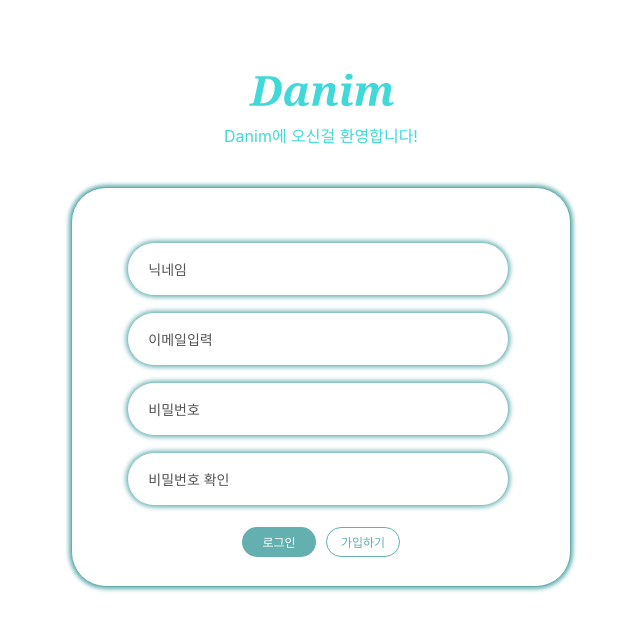
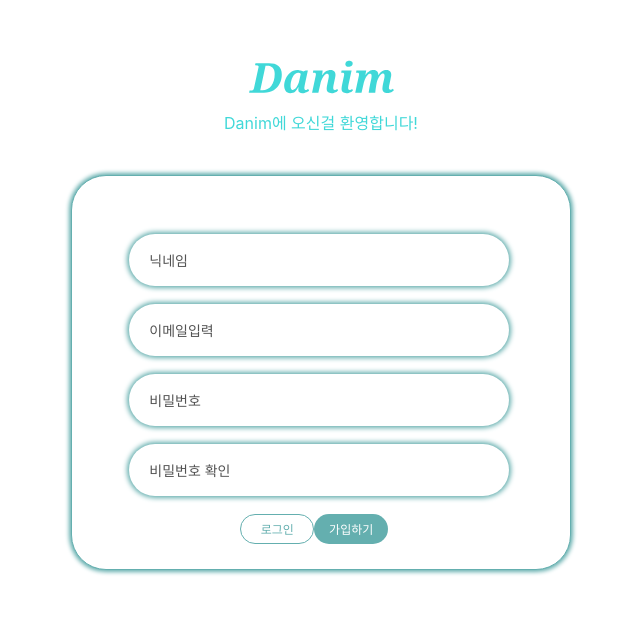
Before and after one commit to codestates-seb/seb40_main_018, a React (Create React App) app in the folder client/: page /signup in a window 1280 px wide. Shown: the part 121-752 px from the top of the page, without its empty margins (319-959 px from the left). Built offline with nearby package versions, Linux system fonts and the light colour scheme.

Commit message:
💄 design: 로그인, 회원가입, 헤더 ui 수정

```diff
--- a/client/src/components/Login-Logout-Signup/LoginForm.js
+++ b/client/src/components/Login-Logout-Signup/LoginForm.js
@@ -1,15 +1,16 @@
 import { useState } from "react";
 import styled from "styled-components";
 import DarkMintButton from "../Button/DarkMintButton";
-import MintCard from "../Card/MintCard";
 import ShortInput from "../Input/ShortInput";
-import { ButtonContainer, InputContainer } from "./SignupForm";
+import { ButtonContainer, InputContainer, MintCard } from "./SignupForm";
 
 export const Move = styled.div`
   background-color: transparent;
   position: relative;
   z-index: 2;
-  margin-top: -252px;
+  justify-content: center;
+  align-items: center;
+  margin-top: 20px;
 `;
 
 export const LoginForm = () => {
@@ -37,6 +38,8 @@ export const LoginForm = () => {
       return false;
     } else if (!isValid("email", email)) {
       setEmailErrMsg("올바른 이메일 형식이 아닙니다.");
+    } else {
+      setEmailErrMsg("");
     }
 
     if (password.length <= 0) {
@@ -44,15 +47,17 @@ export const LoginForm = () => {
       return false;
     } else if (!isValid("password", password)) {
       setPwdErrMsg("Password는 4~12자의 영문 대소문자와 숫자로만 입력하여 주세요.");
+    } else {
+      setPwdErrMsg("");
     }
+
+    return true;
   };
 
   const handleSubmit = (e) => {
     e.preventDefault();
 
-    console.log("로그인 완료!");
-
-    if (!checkInputVal) {
+    if (!checkInputVal()) {
       return false;
     }
 
@@ -77,17 +82,25 @@ export const LoginForm = () => {
 
   return (
     <>
-      <MintCard width="500px" height="240px" />
+      {/* height="240px" */}
+      <MintCard width="500px">
         <Move>
           <InputContainer>
-          <ShortInput text="이메일" name="email" value={email} handlevalue={setEmail} errorMsg={emailErrMsg} />
-          <ShortInput text="비밀번호" type="password" value={password} handlevalue={setPassword} errorMsg={pwdErrMsg} />
+            <ShortInput text="이메일" name="email" value={email} handleValue={setEmail} errorMsg={emailErrMsg} />
+            <ShortInput
+              text="비밀번호"
+              type="password"
+              value={password}
+              handleValue={setPassword}
+              errorMsg={pwdErrMsg}
+            />
             {/* onChange={({ target }) => console.log(target.value)} */}
           </InputContainer>
           <ButtonContainer>
             <DarkMintButton width="74px" text="로그인" handleSubmit={handleSubmit} />
           </ButtonContainer>
         </Move>
+      </MintCard>
     </>
   );
 };
--- a/client/src/components/Login-Logout-Signup/SignupForm.js
+++ b/client/src/components/Login-Logout-Signup/SignupForm.js
@@ -3,23 +3,34 @@ import { Link } from "react-router-dom";
 import styled from "styled-components";
 import DarkLineButton from "../Button/DarkLineButton";
 import DarkMintButton from "../Button/DarkMintButton";
-import MintCard from "../Card/MintCard";
 import ShortInput from "../Input/ShortInput";
 
+export const MintCard = styled.div`
+  height: ${(props) => (props.height ? props.height : "auto")};
+  width: ${(props) => (props.width ? props.width : "auto")};
+  color: hsl(0, 0%, 32%);
+  background-color: hsl(0, 0%, 100%);
+  border: 1px solid hsl(180, 32%, 54%);
+  border-radius: 35px;
+  box-shadow: 0px 0px 4px 2px #63aeae;
+  display: flex;
+  box-sizing: border-box;
+`;
 export const Move = styled.div`
-  position: relative;
+  flex-direction: column;
   z-index: 2;
-  margin-top: -402px;
+  margin-top: 40px;
 `;
 
 export const InputContainer = styled.div`
-  margin: 57.56px 0px 22.14px 0px;
   padding-left: 57.26px;
   padding-right: 57.26px;
+  margin-bottom: 10px;
 `;
 
 export const ButtonContainer = styled.div`
   text-align: center;
+  margin-bottom: 25px;
 `;
 
 export const SignupForm = () => {
@@ -35,8 +46,8 @@ export const SignupForm = () => {
 
   const isValid = (type, value) => {
     const pattern = {
-      // 숫자, 영어, 한국어와 언더스코어, 공백 허용, 최소 2자 닉네임
-      nickname: /^[가-힣ㄱ-ㅎa-zA-Z0-9]{2,}\$/,
+      // 2자 이상 16자 이하, 영어 또는 숫자 또는 한글로 구성
+      nickname: /^(?=.*[a-z0-9가-힣])[a-z0-9가-힣]{2,16}$/,
       // 숫자 (0~9) or 알파벳 (a~z, A~Z) 으로 시작하며 중간에 -_. 문자가 있을 수 있으며 그 후 숫자 (0~9) or 알파벳 (a~z, A~Z)이 올 수도 있고 연달아 올 수도 있고 없을 수도 있다.
       // @ 는 반드시 존재하며 . 도 반드시 존재하고 a~z, A~Z 의 문자가 2,3개 존재하고 i = 대소문자 구분 안한다.
       email: /^[0-9a-zA-Z]([-_.]?[0-9a-zA-Z])*@[0-9a-zA-Z]([-_.]?[0-9a-zA-Z])*.[a-zA-Z]{2,3}$/i,
@@ -57,7 +68,9 @@ export const SignupForm = () => {
       setNameErrMsg("닉네임을 입력해주세요.");
       return false;
     } else if (!isValid("name", name)) {
-      setNameErrMsg("닉네임은 2자의 한글, 영문 대소문자와 숫자로만 입력하여 주세요.");
+      setNameErrMsg("닉네임은 2자 이상 16자 이하, 영어 또는 숫자 또는 한글로만 입력하여 주세요.");
+    } else {
+      setNameErrMsg("");
     }
 
     if (email.length <= 0) {
@@ -65,6 +78,8 @@ export const SignupForm = () => {
       return false;
     } else if (!isValid("email", email)) {
       setEmailErrMsg("올바른 이메일 형식이 아닙니다.");
+    } else {
+      setEmailErrMsg("");
     }
 
     // 비번 과 비번확인 같아야 함
@@ -73,11 +88,15 @@ export const SignupForm = () => {
       return false;
     } else if (!isValid("password", password)) {
       setPwdErrMsg("Password는 4~12자의 영문 대소문자와 숫자로만 입력하여 주세요.");
+    } else {
+      setPwdErrMsg("");
     }
 
     if (password.length !== password2.length) {
       setPwdErrMsg2("비밀번호가 일치하지 않습니다. 다시 확인하여 입력해주세요");
       return false;
+    } else {
+      setPwdErrMsg2("");
     }
 
     return true;
@@ -86,7 +105,7 @@ export const SignupForm = () => {
   const handleSubmit = (e) => {
     e.preventDefault();
 
-    if (!checkInputVal) {
+    if (!checkInputVal()) {
       return false;
     }
 
@@ -109,12 +128,19 @@ export const SignupForm = () => {
 
   return (
     <>
-      <MintCard width="500px" height="400px" />
+      {/* height="420px" */}
+      <MintCard width="500px">
         <Move>
           <InputContainer>
             <ShortInput title="Display name" text="닉네임" value={name} handleValue={setName} errorMsg={nameErrMsg} />
             <ShortInput text="이메일입력" value={email} handleValue={setEmail} errorMsg={emailErrMsg} />
-          <ShortInput text="비밀번호" value={password} handleValue={setPassword} errorMsg={pwdErrMsg} type="password" />
+            <ShortInput
+              text="비밀번호"
+              value={password}
+              handleValue={setPassword}
+              errorMsg={pwdErrMsg}
+              type="password"
+            />
             <ShortInput
               text="비밀번호 확인"
               value={password2}
@@ -125,12 +151,13 @@ export const SignupForm = () => {
           </InputContainer>
           <ButtonContainer>
             <Link to="/login">
-            <DarkMintButton width="74px" text="로그인" />
+              <DarkLineButton width="74px" text="로그인" />
             </Link>
             {/* 가입 후 로그인 페이지로 이동 */}
-          <DarkLineButton width="74px" text="가입하기" handleSubmit={handleSubmit} />
+            <DarkMintButton width="74px" text="가입하기" handleSubmit={handleSubmit} />
           </ButtonContainer>
         </Move>
+      </MintCard>
     </>
   );
 };
--- a/client/src/components/Modal/HeaderModal.js
+++ b/client/src/components/Modal/HeaderModal.js
@@ -20,7 +20,7 @@ export const Container = styled.div`
 export const Inside = styled.div`
   font-size: 14px;
   color: #535353;
-  line-height: 1.8;
+  line-height: 2;
   text-align: center;
   > .word-break {
     > a {
@@ -56,6 +56,7 @@ export const ModalBtn = styled.button`
   cursor: pointer;
   font-size: 14px;
   color: #535353;
+  background-color: white;
 `;
 
 export const ModalView = styled.div`
@@ -130,6 +131,9 @@ export const HeaderModal = () => {
           <div className="word-break">
             <Link to="/mypage">마이페이지</Link>
           </div>
+          <div className="word-break">
+            <Link to="/mylist">마이리스트</Link>
+          </div>
         </Inside>
       </Container>
       <Container>
```
Lines whose indentation alone changed are shown as unchanged.
